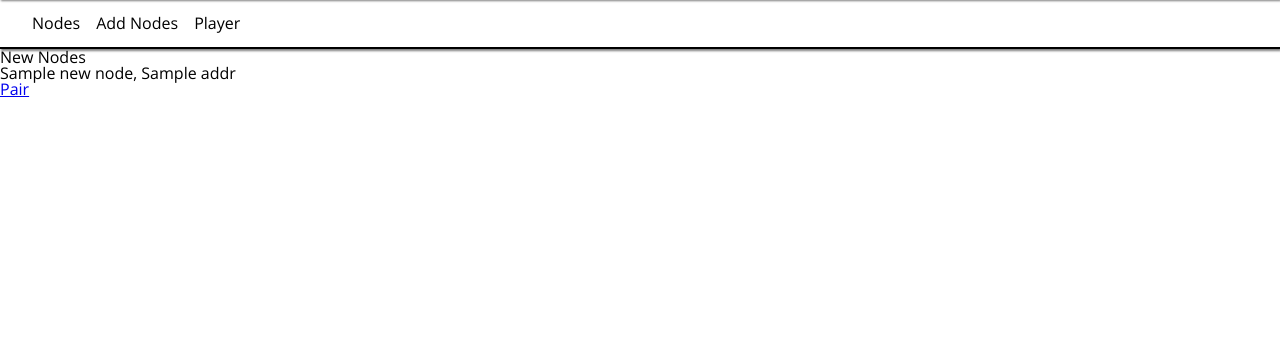
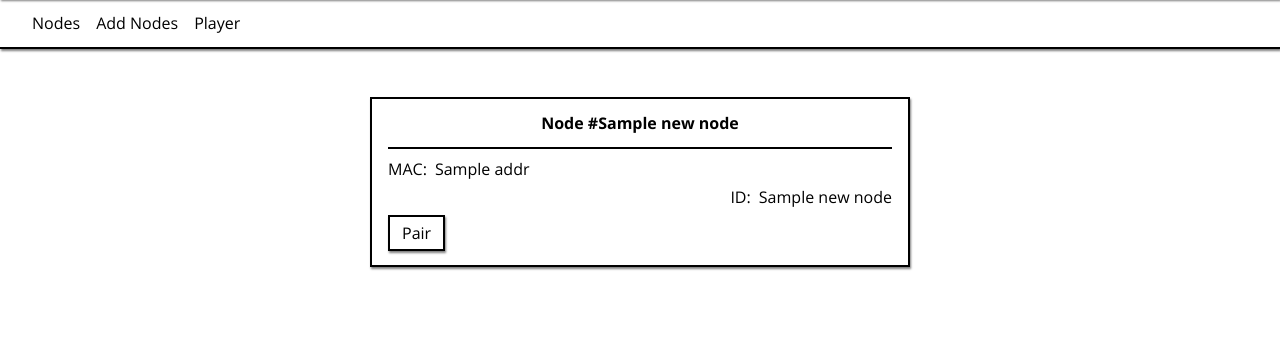
Before and after one commit to matlagp/bass, a Flask app: template server/app/templates/bt/index.html in a window 1280 px wide. Shown: the part 81-430 px from the top of the page. Run offline with Flask 2, Linux system fonts and the light colour scheme; the template is opened without the code that fills it: most values are stand-ins (such as "Sample title", 1, 10 or a date in 2020).

Commit message:
Style new nodes view

```diff
--- a/server/app/__init__.py
+++ b/server/app/__init__.py
@@ -117,7 +117,7 @@ def bt():
     )
 
     new_nodes = [
-        (addr, name) for addr, name
+        (addr, name[5:]) for addr, name
         in nearby_devices if name[0:5] == 'node-'
     ]
 
@@ -132,11 +132,10 @@ def bt_pair(bt_addr, bt_port=1):
             # doesn't even have to be reachab
             s.connect(('10.255.255.255', 1))
             IP = s.getsockname()[0]
-        except Exception:
-            IP = '127.0.0.1'
         finally:
             s.close()
         return IP
+
     try:
         sock = bluetooth.BluetoothSocket(bluetooth.RFCOMM)
         sock.connect((bt_addr, bt_port))
--- a/server/app/templates/bt/index.html
+++ b/server/app/templates/bt/index.html
@@ -5,15 +5,24 @@ Set up new nodes
 {% endblock %}
 
 {% block content %}
-<h1>New Nodes</h1>
 
-<ul>
+<div class="nodes">
   {% for (addr, name) in new_nodes %}
-    <li>
-        <p>{{ name }}, {{ addr }}</p>
-        <a href="/bt/pair/{{ addr }}">Pair</a>
-    </li>
+  <div class="node">
+    <p class="node-name">Node #{{ name }}</p>
+    <div class="node-attr">
+      <h2>MAC:</h2>
+      <p>{{ addr }}</p>
+    </div>
+    <div class="node-attr node-attr-id">
+      <h2>ID:</h2>
+      <p>{{ name }}</p>
+    </div>
+    <div class="node-buttons">
+      <a href="/bt/pair/{{ addr }}" class="btn" >Pair</a>
+    </div>
+  </div>
   {% endfor %}
-</ul>
+</div>
 
 {% endblock %}
```
Also changed, not shown: server/app/templates/player/index.html (added, +7 -0 lines).
